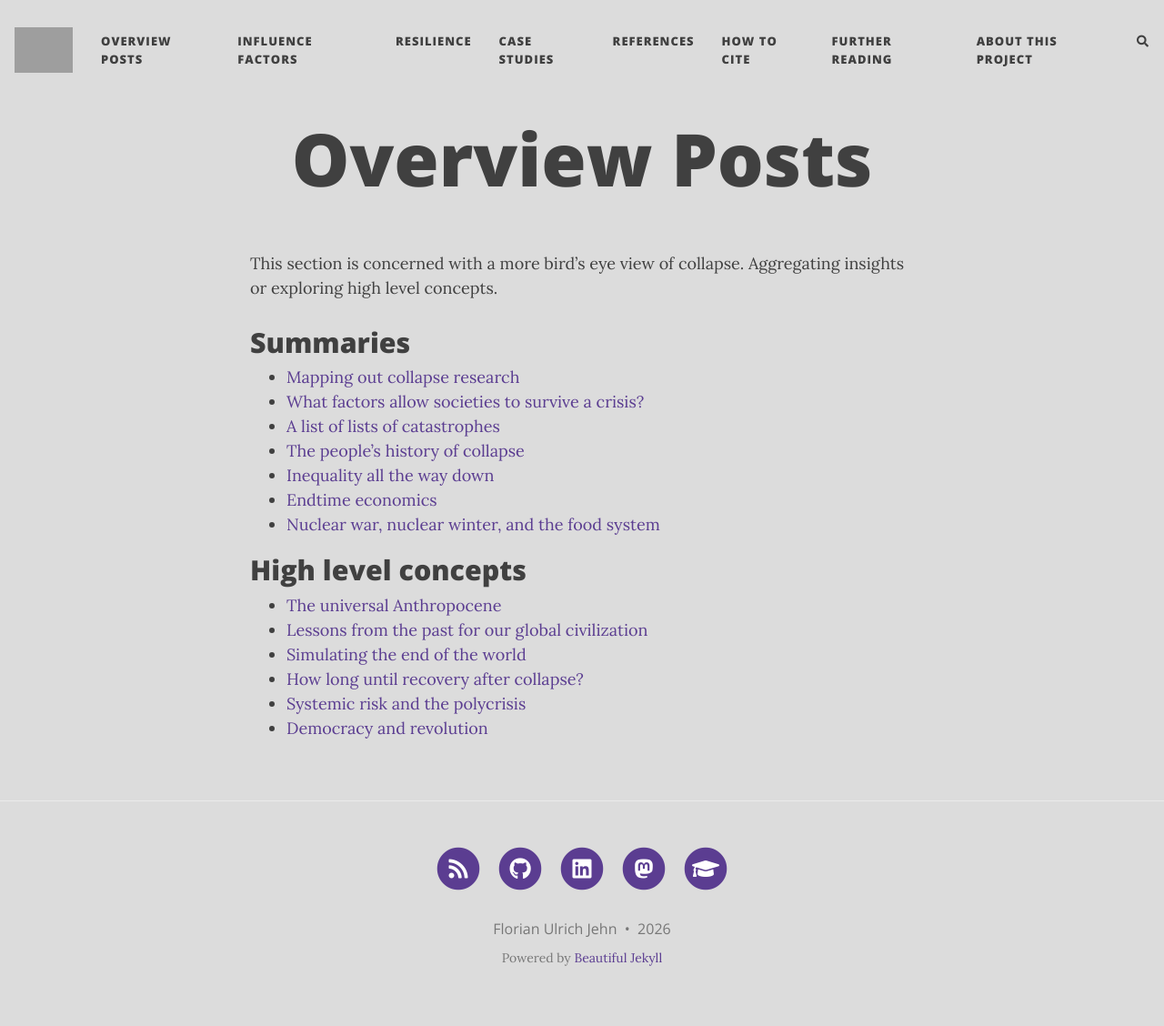
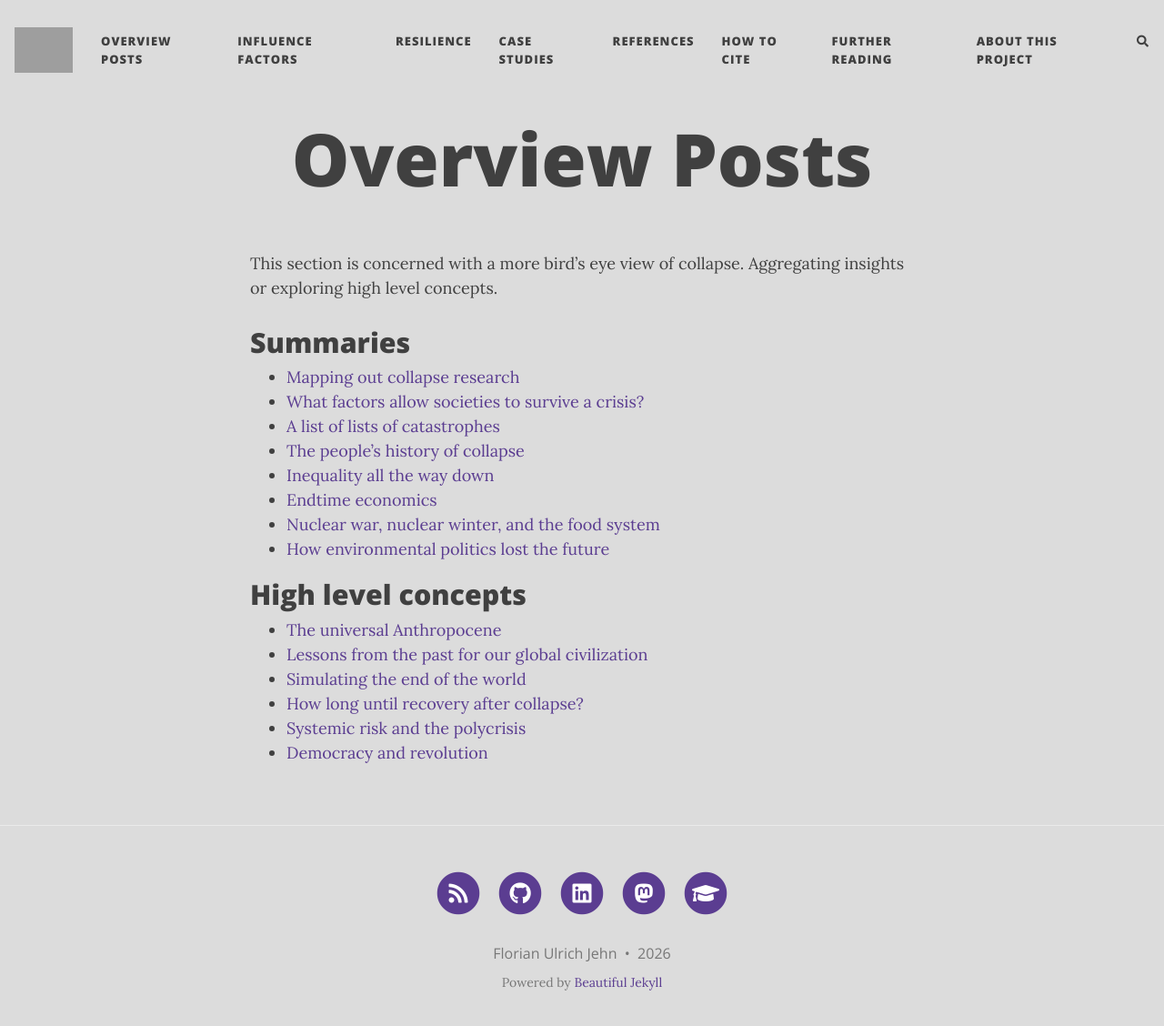
Before and after one commit to florianjehn/Societal_Collapse, a Jekyll site: the page built from overview.md, in a window 1280 px wide and 1141 px high. Shown: the top 1128 px of the window at 91% size. Built offline with Jekyll 4.4.1, drawn with Linux system fonts in a browser that asks for light colours; nearby versions of some CDN libraries; comment, search, counter and statistics services are not loaded; grey boxes are pictures that could not be loaded.

Commit message:
Update overview.md

```diff
--- a/overview.md
+++ b/overview.md
@@ -13,6 +13,7 @@ This section is concerned with a more bird's eye view of collapse. Aggregating i
 * [Inequality all the way down](https://florianjehn.github.io/Societal_Collapse/2025-09-03-End_Times/)
 * [Endtime economics](https://florianjehn.github.io/Societal_Collapse/2026-01-07-endtime_economics/)
 * [Nuclear war, nuclear winter, and the food system](https://florianjehn.github.io/Societal_Collapse/2026-02-11-nuclear_panel/)
+* [How environmental politics lost the future](https://florianjehn.github.io/Societal_Collapse/2026-04-07-captured_futures/)
 
 # High level concepts
 * [The universal Anthropocene](https://florianjehn.github.io/Societal_Collapse/2022-04-26-anthropocene/)
```
